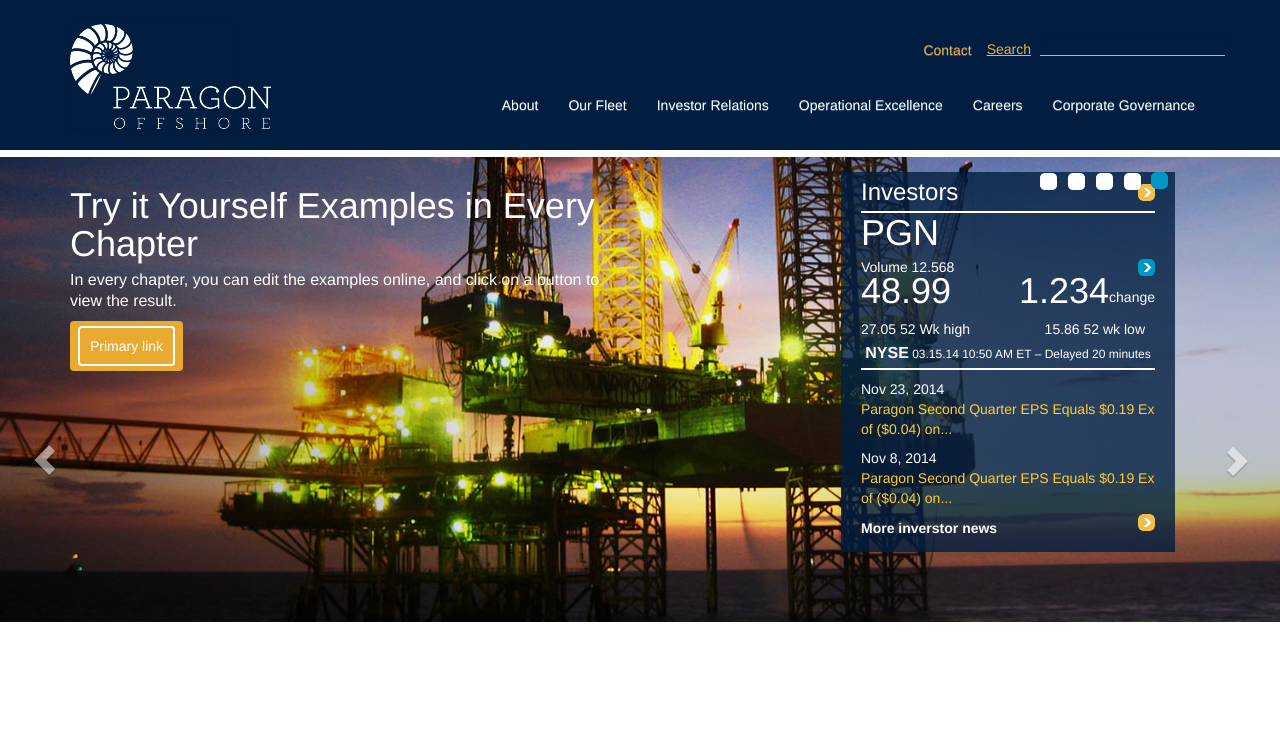
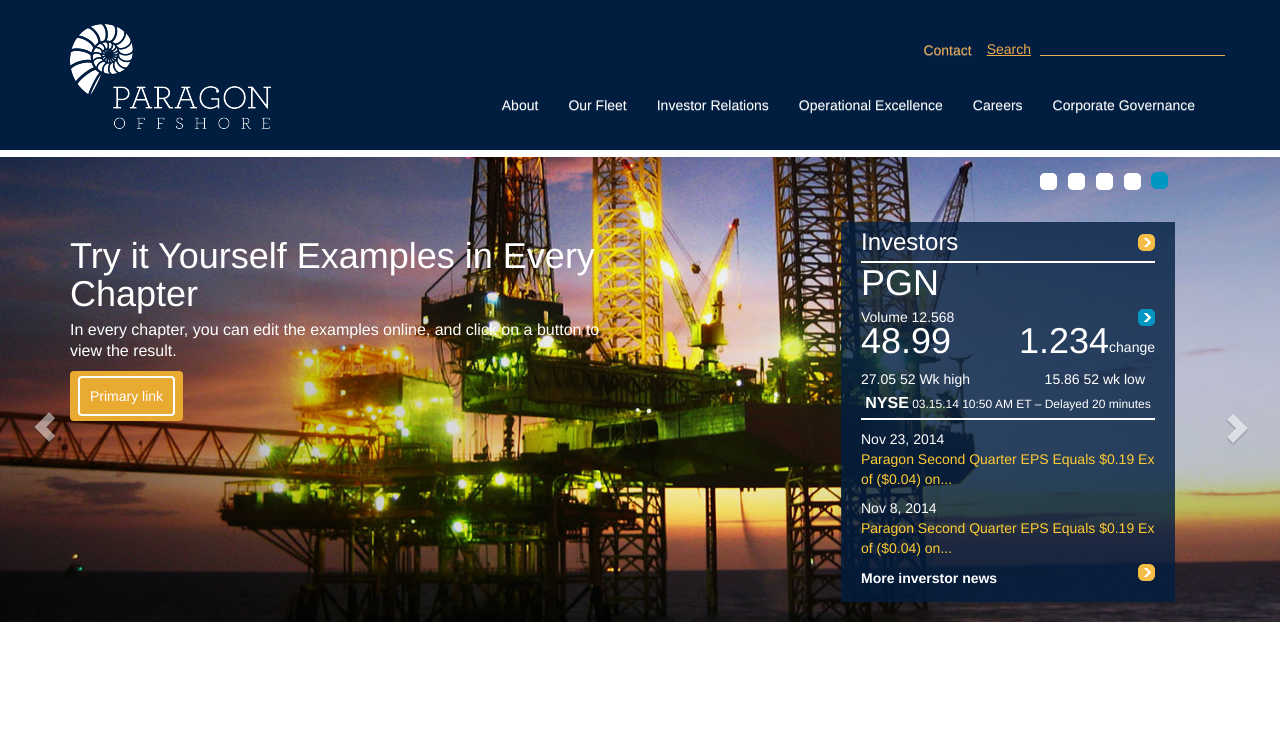
Before and after one commit to theGame/paragone-angular, a plain HTML site: page paragone-angular/index.html in a window 1280 px wide. Shown: the top 744 px of the page. Drawn offline with Linux system fonts and the light colour scheme.

Commit message:
fixed responsive slider

```diff
--- a/paragone-angular/css/common.css
+++ b/paragone-angular/css/common.css
@@ -170,6 +170,9 @@
 	.carousel-inner .row .col-md-6:first-child{
 		padding-top: 65px;
 		text-align: left;
+	}
+	div.carousel-inner div.container{
+		margin-top: -530px;
 	}
 	.carousel-inner .row .col-md-6:last-child{
 		padding: 50px 50px 0 0;
@@ -404,6 +407,23 @@
 
 
 }
+@media ( max-width: 1450px ){
+	div.carousel-inner div.container{
+		margin-top: -480px;
+	}
+}
+
+@media ( max-width: 1310px ){
+	div.carousel-inner div.container{
+		margin-top: -450px;
+	}
+}
+
+@media ( max-width: 1200px ){
+	main-slider{
+		display: none;
+	}
+}
 @media (max-width: 991px) {
 
 	/* START CARUSEL */
--- a/paragone-angular/view/main-slider.html
+++ b/paragone-angular/view/main-slider.html
@@ -1,9 +1,9 @@
 <div ng-controller="CarouselDemoCtrl">
 	<div ng-class="caruselHeight">
 		<carousel interval="myInterval">
-  			<slide ng-repeat="item in investorData.investorer" active="item.active" ng-style='{"height":"605px"}'>
+  			<slide ng-repeat="item in investorData.investorer" active="item.active" ng-style='{"height":"540px"}'>
     			<img ng-src="{{item.image}}" class="main-photo">
-				<div class="container" ng-style='{"margin-top":"-500px"}'>
+				<div class="container">
 					<div class="row">
 						<div class="col-md-6">
 							<news-block></news-block>
```
